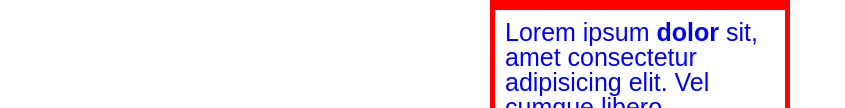
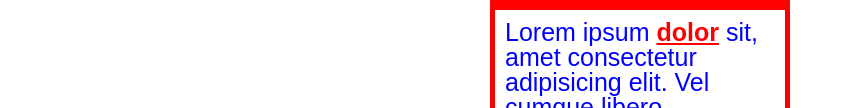
Before and after one commit to Hirou-shi/Fiap-1ESPX-2024, a plain HTML site: page aula 0/index2.html in a window 1280 px wide. Shown: the part 379-487 px from the top of the page, without its empty margins (0-845 px from the left). Drawn offline with Linux system fonts and the light colour scheme.

Commit message:
Update index2.html

```diff
--- a/aula 0/index2.html
+++ b/aula 0/index2.html
@@ -23,6 +23,12 @@
             line-height: 25px;
             color: blue;
 
+        }
+
+        a {
+            font-weight:bold;
+            color:red;
+            text-decoration:underline;
         }
     </style>
 </head>
@@ -54,7 +60,7 @@
     </p>
 
     <p class="texto-formatado">
-        Lorem ipsum <strong>dolor</strong> sit, amet consectetur adipisicing elit. Vel cumque libero numquam impedit sapiente sint aperiam ea eum architecto laborum, saepe soluta facere, rem maiores esse dicta ratione velit et.
+        Lorem ipsum <a href=www.google.com>dolor</a> sit, amet consectetur adipisicing elit. Vel cumque libero numquam impedit sapiente sint aperiam ea eum architecto laborum, saepe soluta facere, rem maiores esse dicta ratione velit et.
     </p>
 
 </body>
```
